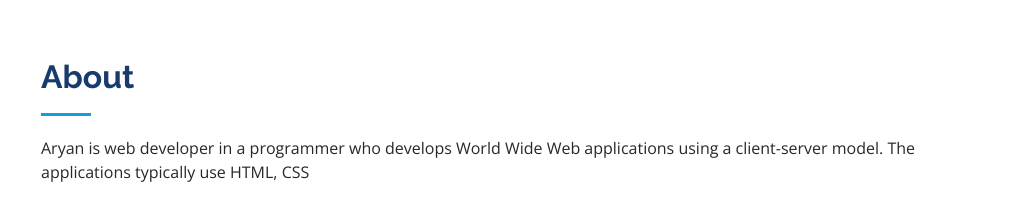
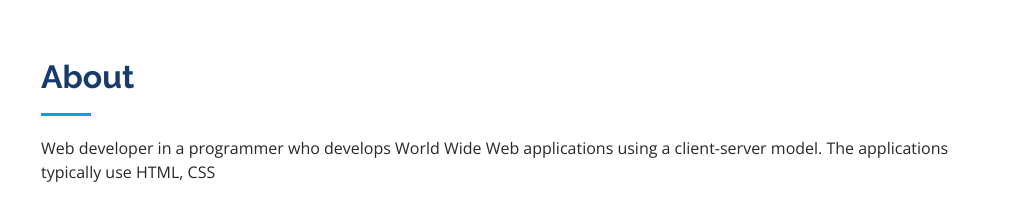
Before and after one commit to Captian47/aaryanpatel, a plain HTML site: page index.html in a window 1280 px wide. Shown: the part 802-1013 px from the top of the page, without its empty margins (271-1280 px from the left). Drawn offline with nearby package versions, Linux system fonts and the light colour scheme; grey boxes are pictures that could not be loaded.

Commit message:
Update index.html

```diff
--- a/index.html
+++ b/index.html
@@ -83,7 +83,7 @@
 
         <div class="section-title">
           <h2>About</h2>
-          <p>Aryan is web developer in a programmer who develops World Wide Web applications using a client-server model. The applications typically use HTML, CSS</p>
+          <p>Web developer in a programmer who develops World Wide Web applications using a client-server model. The applications typically use HTML, CSS</p>
         </div>
 
         <div class="row">
```
